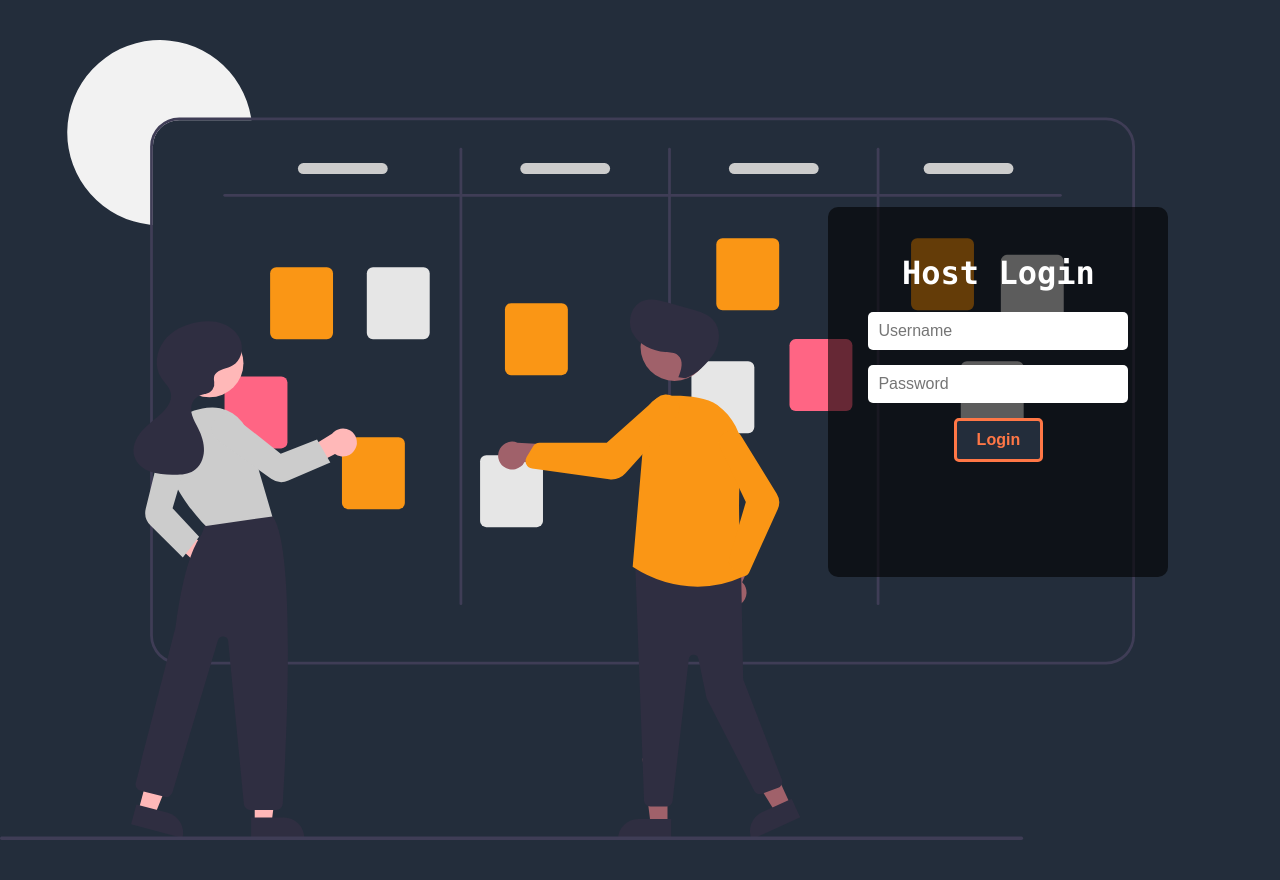
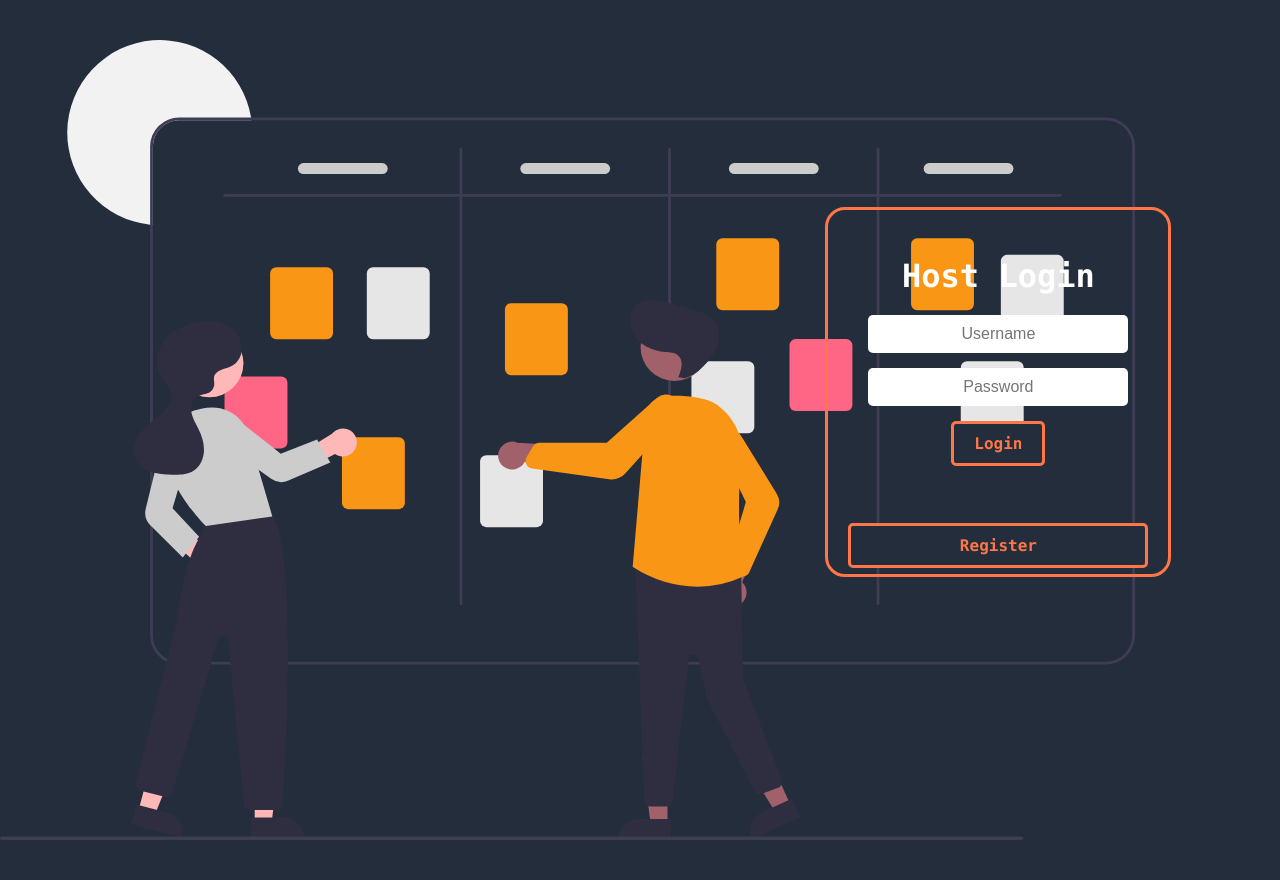
Before and after one commit to Shijin1111/HackersBridge, a Django app: page /accounts/host/login/ in a window 1280 px wide. Run offline with Django 5.2, Linux system fonts and the light colour scheme.

Commit message:
content div changed

```diff
--- a/templates/accounts/host_login.html
+++ b/templates/accounts/host_login.html
@@ -15,6 +15,7 @@
             background-color: #232d3b;
             font-family: Arial, Helvetica, sans-serif;
             color: white;
+            font-family: "Lucida Console", "Courier New", monospace;
         }
 
         .image-container {
@@ -30,12 +31,12 @@
             top: 44%;
             left: 78%;
             width: 300px;
-            height: 330px;
+            height: 324px;
             transform: translate(-50%, -50%);
             text-align: center;
             padding: 20px;
-            background: rgba(0, 0, 0, 0.6); /* Add a semi-transparent background for contrast */
-            border-radius: 10px;
+            border : solid rgb(255, 119, 70);
+            border-radius: 20px;
         }
 
         h2 {
@@ -58,8 +59,8 @@
             border-radius: 5px;
             border: none;
             outline: none;
+            text-align: center;
         }
-
         .btn-like {
             display: inline-block;
             padding: 10px 20px;
@@ -73,16 +74,29 @@
             color: rgb(255, 119, 70);
             border: solid rgb(255, 119, 70);
         }
-
-        .btn-like:hover {
+{% comment %} btn-signup is given seperate bcz it fills the parent container{% endcomment %}
+        .btn-like:hover , .btn-signup:hover {
             border: solid #232d3b;
             background-color: rgb(255, 119, 70);
             color: white;
             transform: scale(1.1);
         }
 
-        p {
-            color: red;
+        .btn-signup{
+            display: block;
+            padding: 10px 20px;
+            font-size: 16px;
+            font-weight: bold;
+            text-align: center;
+            text-decoration: none;
+            transition: background-color 0.3s, transform 0.2s ease, box-shadow 0.3s ease;
+            background-color: #232d3b;
+            border-radius: 5px;
+            color: rgb(255, 119, 70);
+            border: solid rgb(255, 119, 70);
+        }
+        h1,h2,.input,.btn-like {
+            font-family: inherit;
         }
     </style>
 </head>
@@ -99,6 +113,8 @@
                 <input type="password" name="password" placeholder="Password" required>
                 <button type="submit" class="btn-like">Login</button>
             </form>
+            <br><br><br>
+            <a  class="btn-signup">Register</a>
         </div>
     </div>
 </body>
```
